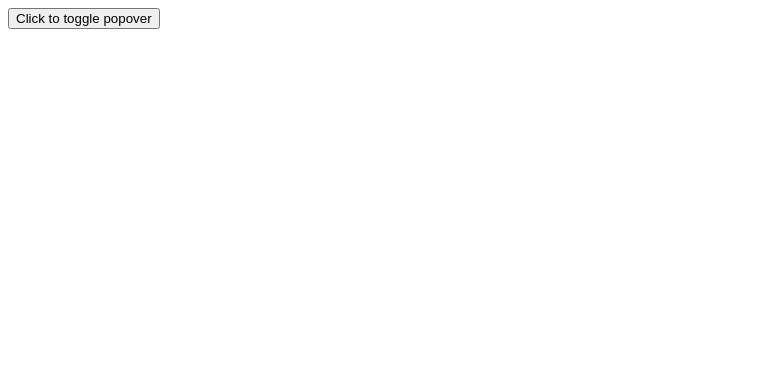
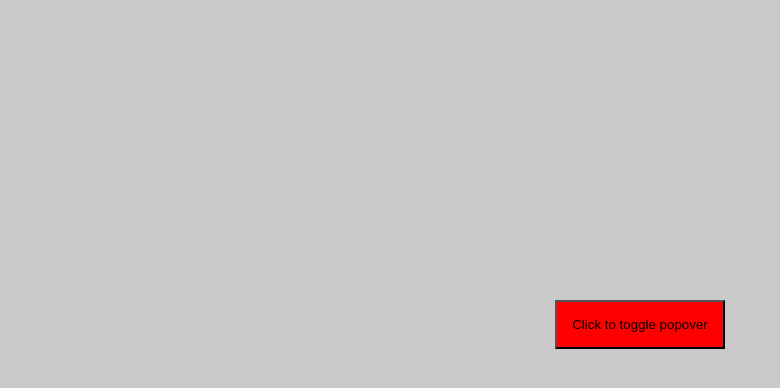
Before and after one commit to gapragapr/ahj-homework5, a plain HTML site: page index.html in a window 1280 px wide. Shown: the whole page, without its empty margins (0-780 px from the left). Drawn offline with Linux system fonts and the light colour scheme; the site is published under a folder, as on GitHub Pages, so addresses that start at the root find nothing.

Commit message:
Update index.html

```diff
--- a/index.html
+++ b/index.html
@@ -1 +1 @@
-<!doctype html><html lang="en"><head><meta charset="UTF-8"><meta name="viewport" content="width=device-width,initial-scale=1"><meta http-equiv="X-UA-Compatible" content="ie=edge"><title>Document</title><script defer="defer" src="/main.js"></script><link href="/main.css" rel="stylesheet"></head><body><div class="app-display"><button class="widget-button">Click to toggle popover</button></div></body></html>
+<!doctype html><html lang="en"><head><meta charset="UTF-8"><meta name="viewport" content="width=device-width,initial-scale=1"><meta http-equiv="X-UA-Compatible" content="ie=edge"><title>Document</title><script defer="defer" src="./main.js"></script><link href="./main.css" rel="stylesheet"></head><body><div class="app-display"><button class="widget-button">Click to toggle popover</button></div></body></html>
```
